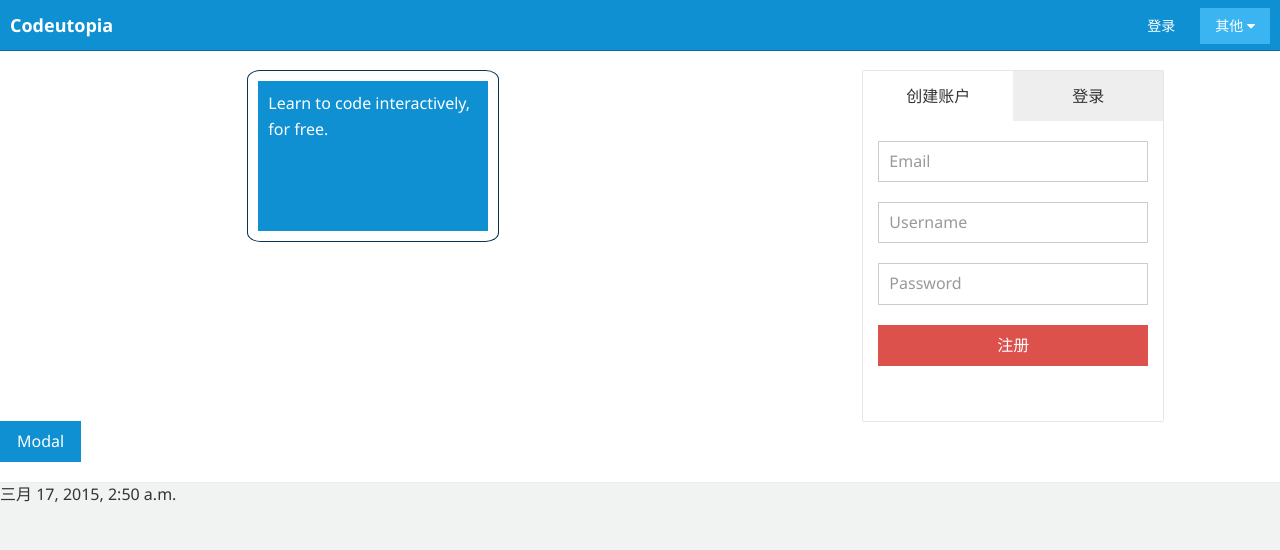
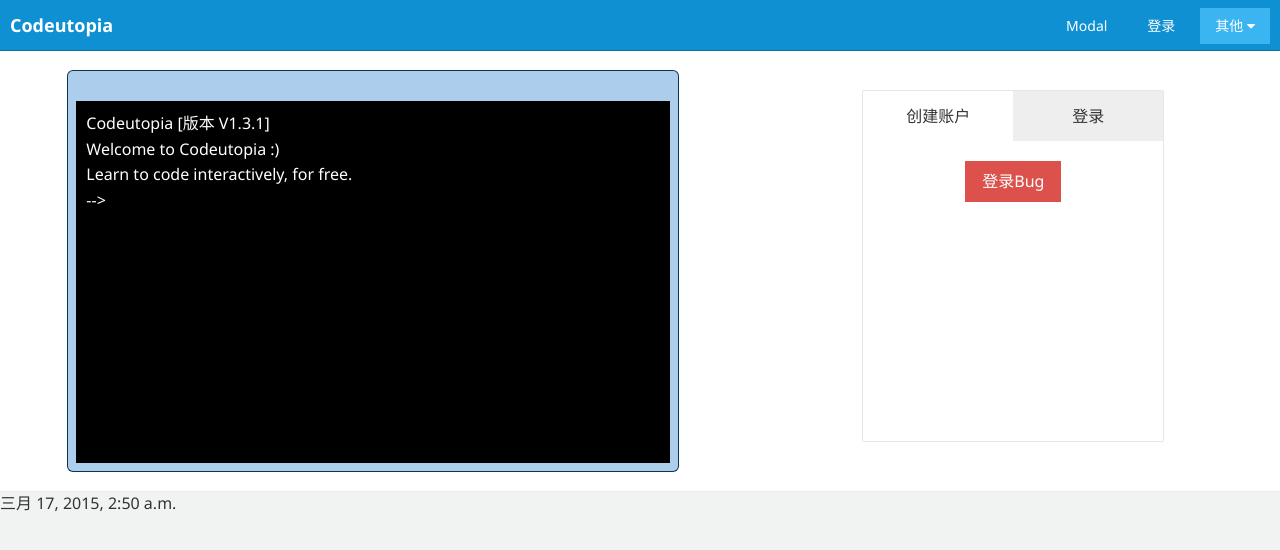
Before and after one commit to hjyker/codeFunland, a Django app: page / in a window 1280 px wide. Shown: the top 550 px of the page. Run offline with Django 3.2, Linux system fonts and the light colour scheme; parts of the project's set-up code (start-up, migrations or seed data) failed here and were passed over.

Commit message:
add login register css

```diff
--- a/static/css/start/index.css
+++ b/static/css/start/index.css
@@ -1,74 +1,27 @@
 .contents {
     padding: 20px 0;
 }
-.word-box {
-    width: 300px;
-    height: 90px;
-    margin: 0 auto;
-}
-.result-word {
-    border-radius: 50%;
-    padding: 15px 25px 25px;
-    width: 210px;
-    background-color: #0e90d2;
-    position: absolute;
-    margin: 0 0 0 45px;
-    color: #fff;
-}
-.tri {
-    width: 25px;
-    height: 25px;
-    background-color: #0e90d2;
-    position: absolute;
-    bottom: -5px;
-    left: 60px;
-    transform: rotate(60deg);
-    -webkit-transform: rotate(60deg);
-    -o-transform: rotate(60deg);
-    -ms-transform: rotate(60deg);
-}
-.result-content {
-    width: 250px;
+.console-panel {
+    max-width: 610px;
+    height: 400px;
     padding: 10px;
-    background-color: #0e90d2;
-    border: 10px solid #fff;
-    border-radius: 5%;
+    background-color: #000;
+    border-top: 30px solid #adcdec;
+    border-right: 8px solid #adcdec;
+    border-bottom: 8px solid #adcdec;
+    border-left: 8px solid #adcdec;
+    border-radius: 5px;
     color: #fff;
     margin: 0 auto;
     min-height: 170px;
     box-shadow: 0 0 0 1px #093552;
-}
-.result-content p {
-    margin: 10px 0;
-}
-.keybord-top {
-    border-bottom:6px solid #ccc;
-    border-left: 35px solid transparent;
-    border-right: 35px solid transparent;
-    height: 0;
-    width: 315px;
-    margin: 1px auto 0 auto;
-    box-shadow-bottom: 0 0 1px #000;
-}
-.keybord {
-    height: 10px;
-    width: 315px;
-    margin: 1px auto 0 auto;
-    background-color: #fff;
-    border-radius: 0 0 45px 45px;
-    box-shadow: 0 1px 0 1px #093552;
-}
-.touch {
-    width: 45px;
-    height: 5px;
-    margin: 0 auto;
-    background-color: #ccc;
 }
 .login-register {
     max-width: 300px;
     height: 350px;
     background-color: #ffffff;
     box-shadow: 0 0 1px #6c6c6c;
+    margin-top: 20px;
 }
 .form-login {
     display: none;
@@ -96,6 +49,7 @@
     height: 13px;
     margin: 8px 0 0 20px;
 }
-.btn {
+.input-group input[type="submit"] {
+    width: 100%;
     margin-top: 20px;
 }
--- a/static/js/start/index.js
+++ b/static/js/start/index.js
@@ -1,6 +1,6 @@
-$(function(){
-	onFun();
-});
+var indexPage = (function() {
+    var show = true,
+    end;
 
     function onFun(){
         $('.register').on('click', function(){
@@ -19,3 +19,20 @@ function onFun(){
             //location.href="/simpleBlog/2015/03/08/courses.html";
         })
     };
+
+    function showCursor() {
+        if(show){
+            $(".console-panel span").css("color","#fff");
+            show = false;
+        }else{
+            $(".console-panel span").css("color","#000");
+            show = true;
+        }
+        setTimeout(showCursor, 500);
+    };
+
+    onFun();
+    showCursor();
+
+    return {};
+})();
--- a/templates/base/normal_base.html
+++ b/templates/base/normal_base.html
@@ -26,7 +26,7 @@
 
     <div class="am-collapse am-topbar-collapse" id="doc-topbar-collapse">
     {% if user.is_authenticated %}
-        <div class="am-topbar-right"> |
+        <div class="am-topbar-right">
             <a href="{% url 'user_profile' user.id %}">Profile</a> |
             <a href="{% url 'courses_index' %}">Courses</a> |
             <a href="{% url 'user_logout' %}">Logout</a>
@@ -42,6 +42,12 @@
                     <li><a href="{% url 'user_logout' %}">退出</a></li>
                 </ul>
             </div>
+        </div>
+
+        <div class="am-topbar-right">
+            <button class="am-btn am-btn-primary am-topbar-btn am-btn-sm" data-am-modal="{target: '#doc-modal-1', closeViaDimmer: 0, width: 600, height: 350}">
+                Modal
+            </button>
         </div>
     {% else %}
         <div class="am-topbar-right">
@@ -62,6 +68,12 @@
                     登录
                 </button>
             </a>
+        </div>
+
+        <div class="am-topbar-right">
+            <button class="am-btn am-btn-primary am-topbar-btn am-btn-sm" data-am-modal="{target: '#doc-modal-1', closeViaDimmer: 0, width: 600, height: 350}">
+                Modal
+            </button>
         </div>
     {% endif %}
     </div>
--- a/templates/snippets/form.html
+++ b/templates/snippets/form.html
@@ -6,7 +6,7 @@
     {% for field in form %}
         {% if field|fieldtype == "TextInput" %}
             <div class="am-input-group">
-                {{ field|addattrs:"class=am-form-field,placeholder=Username" }}
+                {{ field|addattrs:"class=am-form-field,placeholder=用户名" }}
             </div>
         {% elif field|fieldtype == "EmailInput" %}
             <div class="am-input-group">
--- a/templates/start/index.html
+++ b/templates/start/index.html
@@ -1,8 +1,9 @@
 {% extends "base/normal_base.html" %}
 
+{% load static %}
+{% load custom_tags %}
+
 {% block title %}codeFunland{% endblock %}
-
-{% load static %}
 
 {% block style %}
 <link rel="stylesheet" type="text/css" href="{% static 'css/start/index.css' %}">
@@ -139,20 +140,13 @@
 {% else %}
     <div class="am-g">
         <div class="am-u-md-7 am-hide-sm-only">
-            <div class="wel-img">
-               <!--  <div class="word-box">
-                    <div class="result-word">
-                        Learn to code interactively, for free.
-                        <div class="tri"></div>
-                    </div>
-                </div> -->
-                <div class="result-content">
-                    Learn to code interactively, for free.
+            <div class="console-img">
+                <div class="console-panel">
+                    Codeutopia [版本 V1.3.1]<br/>
+                    Welcome to Codeutopia :)<br/>
+                    Learn to code interactively, for free.<br/>
+                    --> <span>~$</span>
                 </div>
-                <!-- <div class="keybord-top"></div>
-                <div class="keybord">
-                    <div class="touch"></div>
-                </div> -->
             </div>
         </div>
         <div class="am-u-md-5">
@@ -162,7 +156,7 @@
                     <div class="am-u-sm-6 login">登录</div>
                 </div>
                 <div class="form-register">
-                    <div class="am-input-group">
+                    <!-- <div class="am-input-group">
                         <input type="text" class="am-form-field" placeholder="Email">
                     </div>
                     <div class="am-input-group">
@@ -171,7 +165,8 @@
                     <div class="am-input-group">
                         <input type="text" class="am-form-field" placeholder="Password">
                     </div>
-                    <div class="am-btn am-btn-danger am-center btn btn-register">注册</div>
+                    <div class="am-btn am-btn-danger am-center btn btn-register">注册</div> -->
+                    {% form_extra register_form "user_register" %}
                 </div>
                 <div class="form-login">
                     <div class="am-input-group">
@@ -192,7 +187,6 @@
         </div>
     </div>
 {% endif %}
-    <button class="am-btn am-btn-primary" data-am-modal="{target: '#doc-modal-1', closeViaDimmer: 0, width: 600, height: 350}">Modal</button>
     <div class="am-modal am-modal-no-btn" tabindex="-1" id="doc-modal-1">
         <div class="am-modal-dialog">
             <div class="am-modal-hd">
@@ -203,7 +197,7 @@
                 <div class="am-g">
                     <div class="am-u-sm-6">
                         登录
-                        <!-- <div class="form-login"> -->
+                        <div class="login-form">
                             <div class="am-input-group">
                                 <input type="text" class="am-form-field" placeholder="Email or username">
                             </div>
@@ -217,11 +211,11 @@
                                 <div class="am-u-sm-10">Remember me</div>
                             </div>
                             <div class="am-btn am-btn-danger am-center btn login-btn">登录</div>
-                        <!-- </div> -->
+                        </div>
                     </div>
                     <div class="am-u-sm-6" style="border-left: 1px solid #ccc;">
                         注册
-                        <!-- <div class="form-register"> -->
+                        <div class="register-form">
                             <div class="am-input-group">
                                 <input type="text" class="am-form-field" placeholder="Email">
                             </div>
@@ -232,7 +226,7 @@
                                 <input type="text" class="am-form-field" placeholder="Password">
                             </div>
                             <div class="am-btn am-btn-danger am-center btn btn-register">注册</div>
-                        <!-- </div> -->
+                        </div>
                     </div>
                 </div>
             </div>
```
Also changed, not shown: static/css/users/login.css (added, +20 -0 lines), static/css/users/register.css (added, +20 -0 lines), templates/users/login.html (+11 -0 lines), templates/users/register.html (+13 -1 lines). Lines whose indentation alone changed are shown as unchanged.
